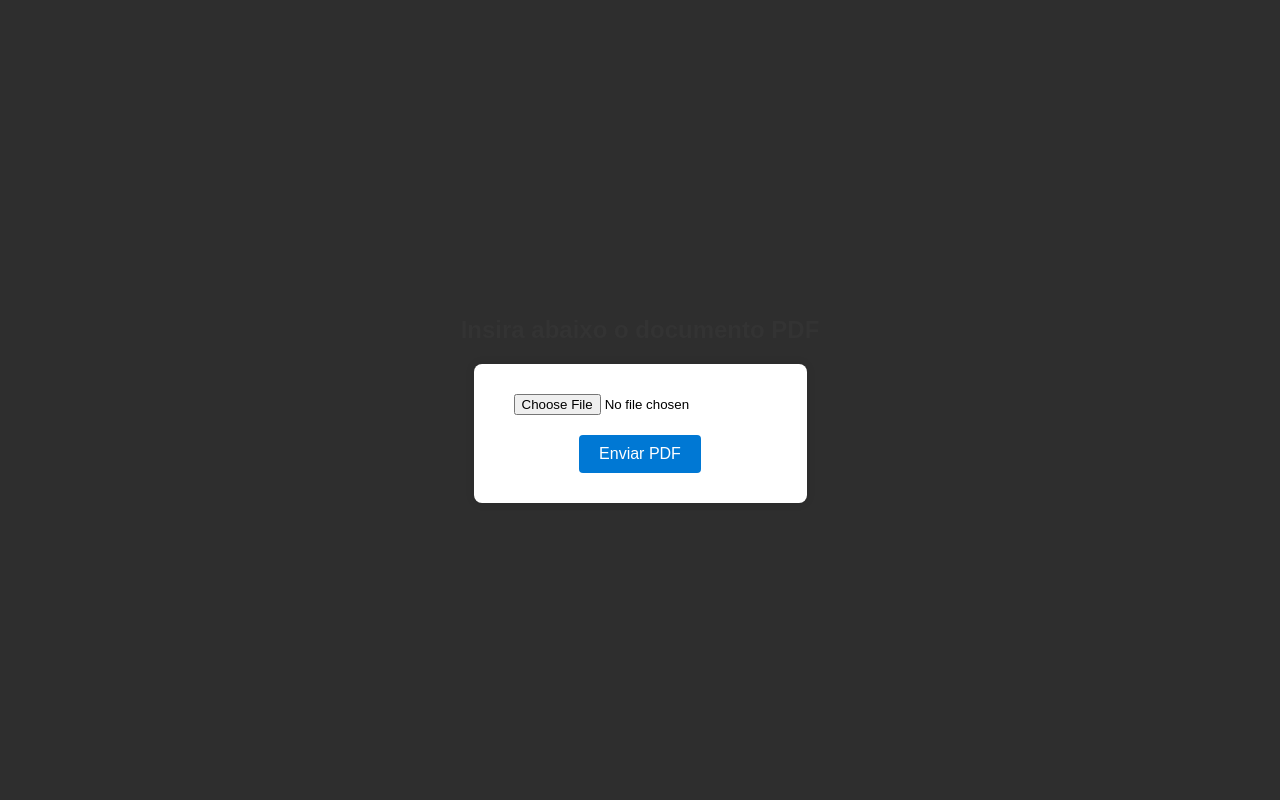
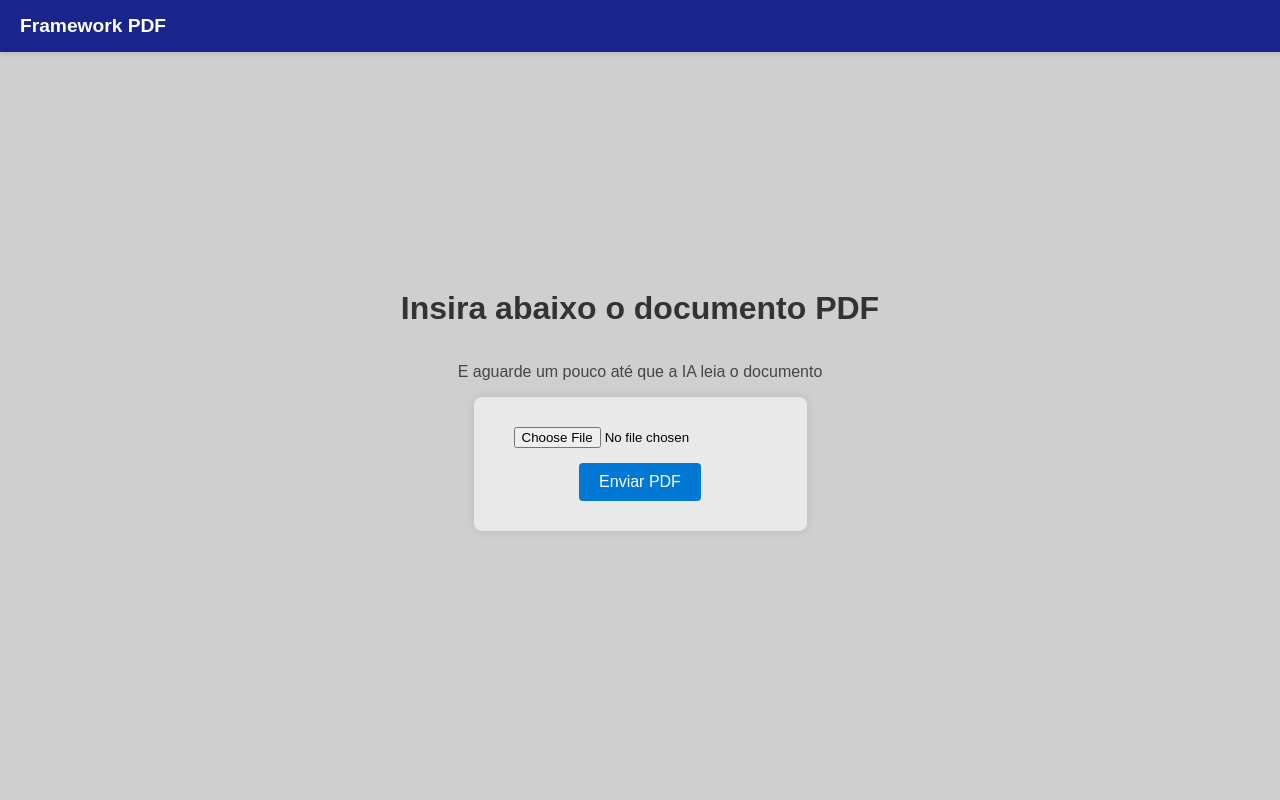
Before and after one commit to charlescosta1/FRAMEWORK-TCC2, a FastAPI app: page / in a window 1280 px wide. Run offline with FastAPI, Linux system fonts and the light colour scheme.

Commit message:
alterações feitas. Close #2

```diff
--- a/main.py
+++ b/main.py
@@ -1,5 +1,5 @@
 # principais imports do FastAPI
-from fastapi import FastAPI, File, UploadFile, Request
+from fastapi import FastAPI, File, UploadFile, Request, Form
 from fastapi.responses import HTMLResponse
 from fastapi.templating import Jinja2Templates
 from fastapi.staticfiles import StaticFiles
@@ -7,6 +7,7 @@ from fastapi.staticfiles import StaticFiles
 # bibliotecas para manipulação de arquivos/pastas
 import shutil
 import os
+import pdfplumber
 
 # cria a aplicação
 app = FastAPI()
@@ -27,7 +28,7 @@ async def home(request: Request):
 
     return templates.TemplateResponse("index.html", {"request": request})
 
-# rota para upload dos PDFs
+# rota para upload dos PDFs e extração com o pdfplumber
 @app.post("/upload-pdf/")
 async def upload_pdf(file: UploadFile = File(...)):
 
@@ -38,5 +39,52 @@ async def upload_pdf(file: UploadFile = File(...)):
     with open(file_location, "wb") as buffer:
         shutil.copyfileobj(file.file, buffer)
 
+
     # retorna uma resposta JSON simples apenas para confirmar o envio do PDF
-    return {"filename": file.filename, "message": "Arquivo PDF enviado com sucesso!"}
+   ###### return {"filename": file.filename, "message": "Arquivo PDF enviado com sucesso!"}
+
+    # extrai o texto e tabelas usando pdfplumber
+    extracted_text = ""
+    extracted_tables = []
+
+    with pdfplumber.open(file_location) as pdf:
+        for page in pdf.pages:
+            # extrair texto
+            extracted_text += page.extract_text() or ""
+
+            # extrair tabelas
+            tables = page.extract_tables()
+            if tables:
+                extracted_tables.extend(tables)
+
+    # Aqui você já poderia passar extracted_text e extracted_tables
+    # para o Ollama ou GPT API
+    # Por enquanto, vamos só retornar no JSON
+    return {
+        "filename": file.filename,
+        "message": "Arquivo PDF enviado e processado com sucesso!",
+        "text_excerpt": extracted_text[:500],  # primeiros 500 caracteres
+        "tables_count": len(extracted_tables)
+    }
+
+@app.post("/chat/", response_class=HTMLResponse)
+async def chat(request: Request, question: str = Form(...)):
+    """
+    Recebe a pergunta do usuário e envia para o modelo (Ollama ou GPT API)
+    """
+    global pdf_text, pdf_tables
+
+    # Aqui você chamaria o Ollama ou GPT API
+    # Por enquanto simula a resposta
+    model_answer = f"Você perguntou: {question}. (Aqui a resposta do Ollama sobre o PDF iria.)"
+
+    return templates.TemplateResponse(
+        "index.html",
+        {
+            "request": request,
+            "text_excerpt": pdf_text[:500],
+            "tables_count": len(pdf_tables),
+            "user_question": question,
+            "model_answer": model_answer
+        }
+    )
--- a/static/styles.css
+++ b/static/styles.css
@@ -3,21 +3,27 @@ body, html {
     margin: 0;
     font-family: Arial, sans-serif;
 }
+
 .container {
     height: 100%;
     display: flex;
     flex-direction: column;
     justify-content: center; /* centraliza verticalmente */
     align-items: center;     /* centraliza horizontalmente */
-    background-color: #2e2e2e;
+    background-color: #cfcfcf;
 }
-h2 {
 
+h1{
     margin-bottom: 20px;
     color: #333;
 }
+
+p{
+    color: #333333e1;
+}
+
 form {
-    background: white;
+    background: rgb(233, 233, 233);
     padding: 30px 40px;
     border-radius: 8px;
     box-shadow: 0 0 10px rgba(0,0,0,0.1);
@@ -25,9 +31,11 @@ form {
     flex-direction: column;
     align-items: center;
 }
+
 input[type="file"] {
-    margin-bottom: 20px;
+    margin-bottom: 15px;
 }
+
 button {
     background-color: #0078d4;
     border: none;
@@ -37,6 +45,29 @@ button {
     cursor: pointer;
     font-size: 16px;
 }
+
 button:hover {
-    background-color: #2b2b2b;
+    background-color: #000d83e1;
 }
+
+.navbar {
+    background-color: #000d83e1;
+    padding: 15px 20px;
+    color: white;
+    box-shadow: 0 2px 5px rgba(0,0,0,0.1);
+    position: fixed;
+    top: 0;
+    left: 0;
+    width: 100%;
+}
+
+.navbar-container {
+    display: flex;
+    align-items: center;
+    justify-content: space-between;
+}
+
+.navbar-title {
+    font-size: 1.2rem;
+    font-weight: bold;
+}
--- a/templates/index.html
+++ b/templates/index.html
@@ -6,8 +6,15 @@
     <link rel="stylesheet" href="/static/styles.css" />
 </head>
 <body>
+    <!-- Navbar -->
+    <nav class="navbar">
+        <div class="navbar-container">
+            <span class="navbar-title">Framework PDF</span>
+        </div>
+    </nav>
     <div class="container">
-        <h2>Insira abaixo o documento PDF</h2>
+        <h1>Insira abaixo o documento PDF</h1>
+        <p>E aguarde um pouco até que a IA leia o documento</p>
         <form action="/upload-pdf/" method="post" enctype="multipart/form-data">
             <input type="file" name="file" accept=".pdf" required />
             <button type="submit">Enviar PDF</button>
```
